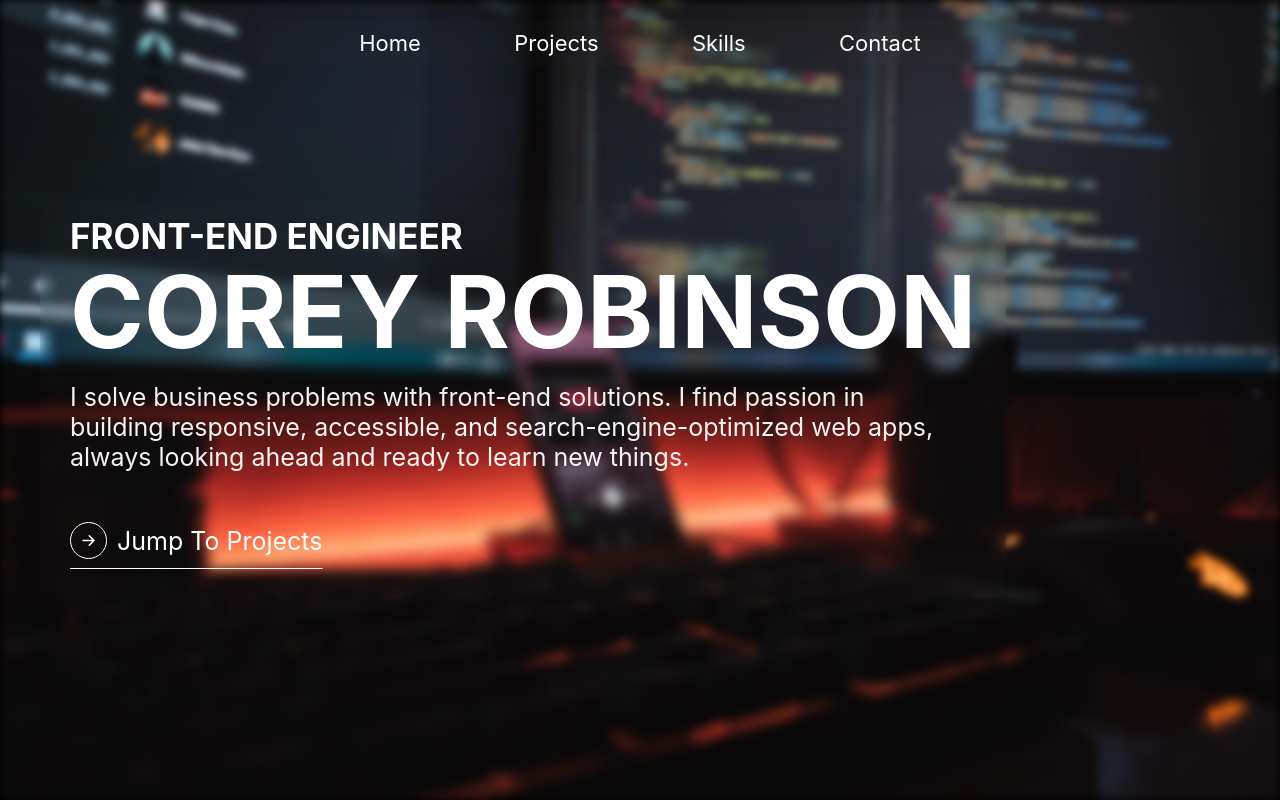
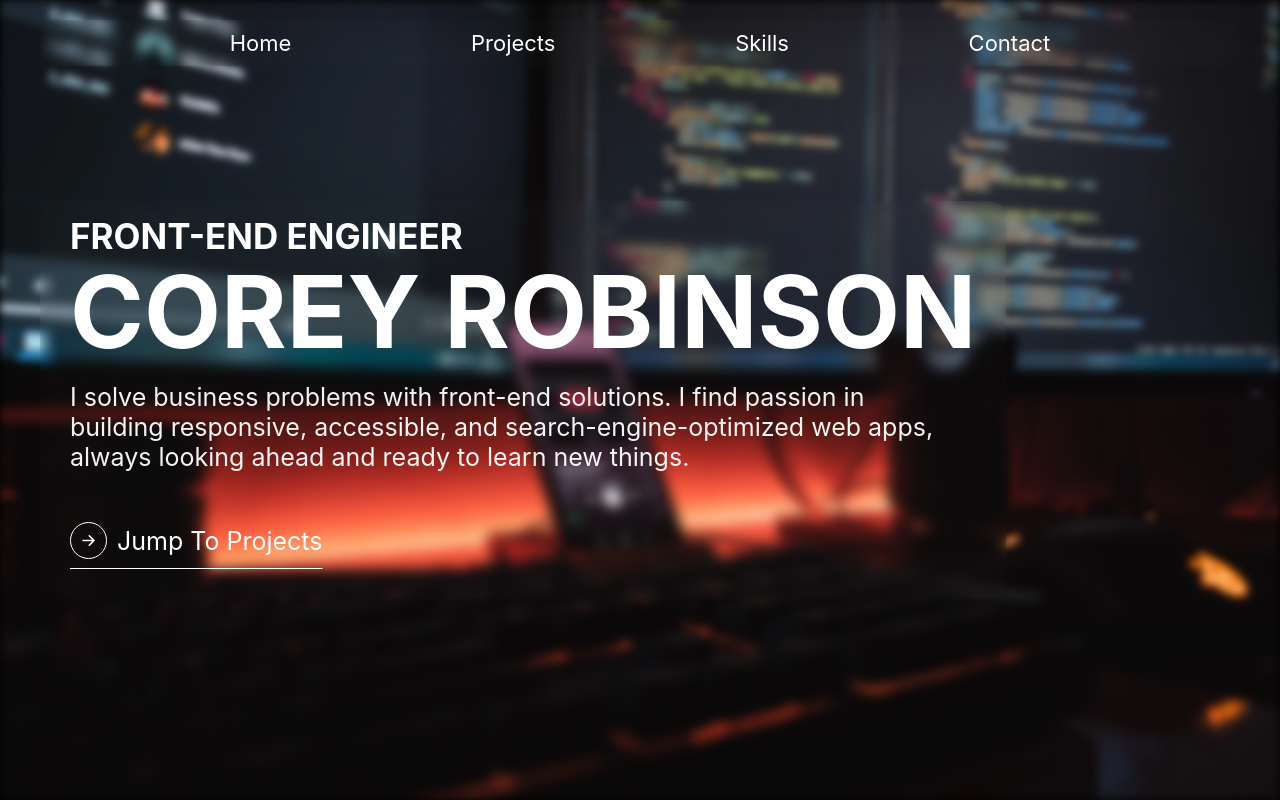
Before and after one commit to CoreyRobinsonDev/new-portfolio, a Next.js app: page / in a window 1280 px wide. Built offline with nearby package versions, Linux system fonts and the light colour scheme.

Commit message:
adjusted navbar padding

```diff
--- a/styles/Navbar.module.css
+++ b/styles/Navbar.module.css
@@ -4,7 +4,7 @@
   top: 0; left: 0;
   width: 100vw;
   margin: 2rem auto;
-  padding: 0 20vw;
+  padding: 0 5vh;
 }
 
 .list {
```
